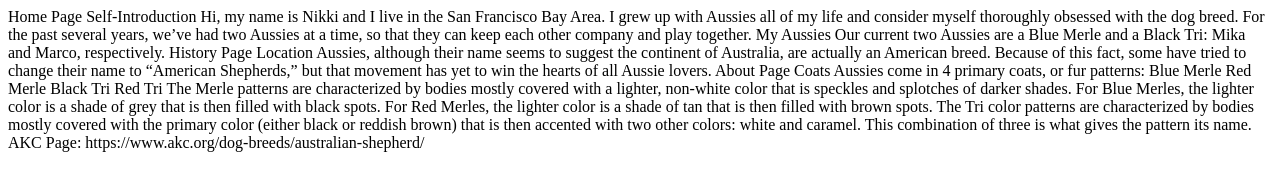
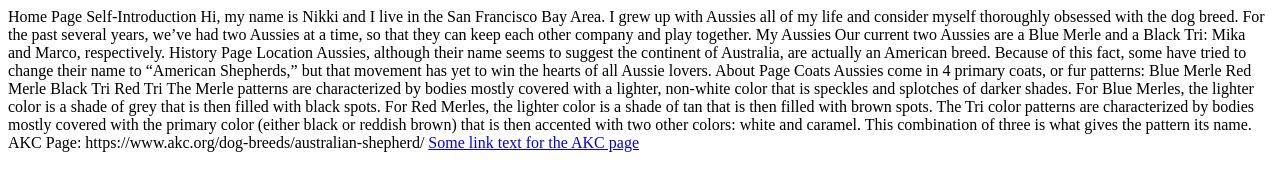
Before and after one commit to nkyllonen/GWC-SIP-2019, a plain HTML site: page week4/web-page/index.html in a window 1280 px wide. Drawn offline with Linux system fonts and the light colour scheme.

Commit message:
week4(html): added an anchor tag

```diff
--- a/week4/web-page/index.html
+++ b/week4/web-page/index.html
@@ -28,5 +28,7 @@
     The Merle patterns are characterized by bodies mostly covered with a lighter, non-white color that is speckles and splotches of darker shades. For Blue Merles, the lighter color is a shade of grey that is then filled with black spots. For Red Merles, the lighter color is a shade of tan that is then filled with brown spots.
     The Tri color patterns are characterized by bodies mostly covered with the primary color (either black or reddish brown) that is then accented with two other colors: white and caramel. This combination of three is what gives the pattern its name.
     AKC Page: https://www.akc.org/dog-breeds/australian-shepherd/
+
+    <a href="https://www.akc.org/dog-breeds/australian-shepherd/">Some link text for the AKC page</a>
   </body>
 </html>
```
